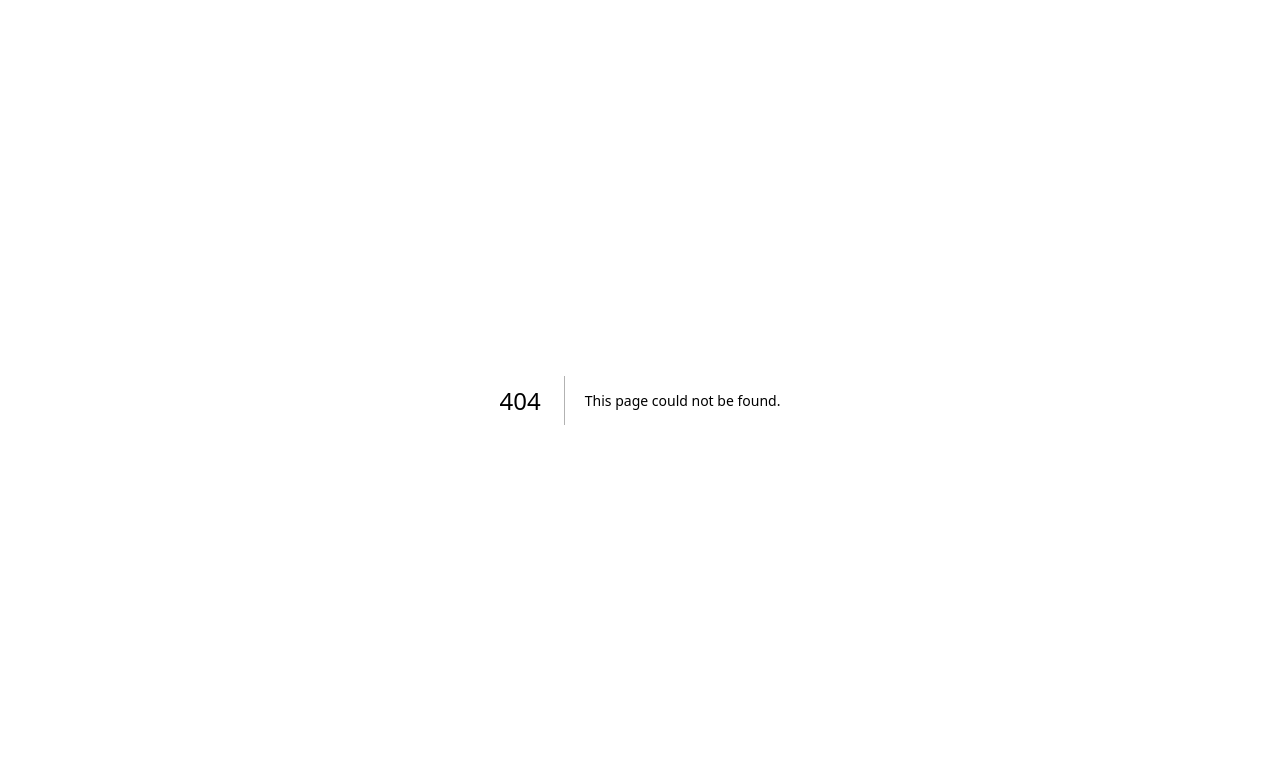
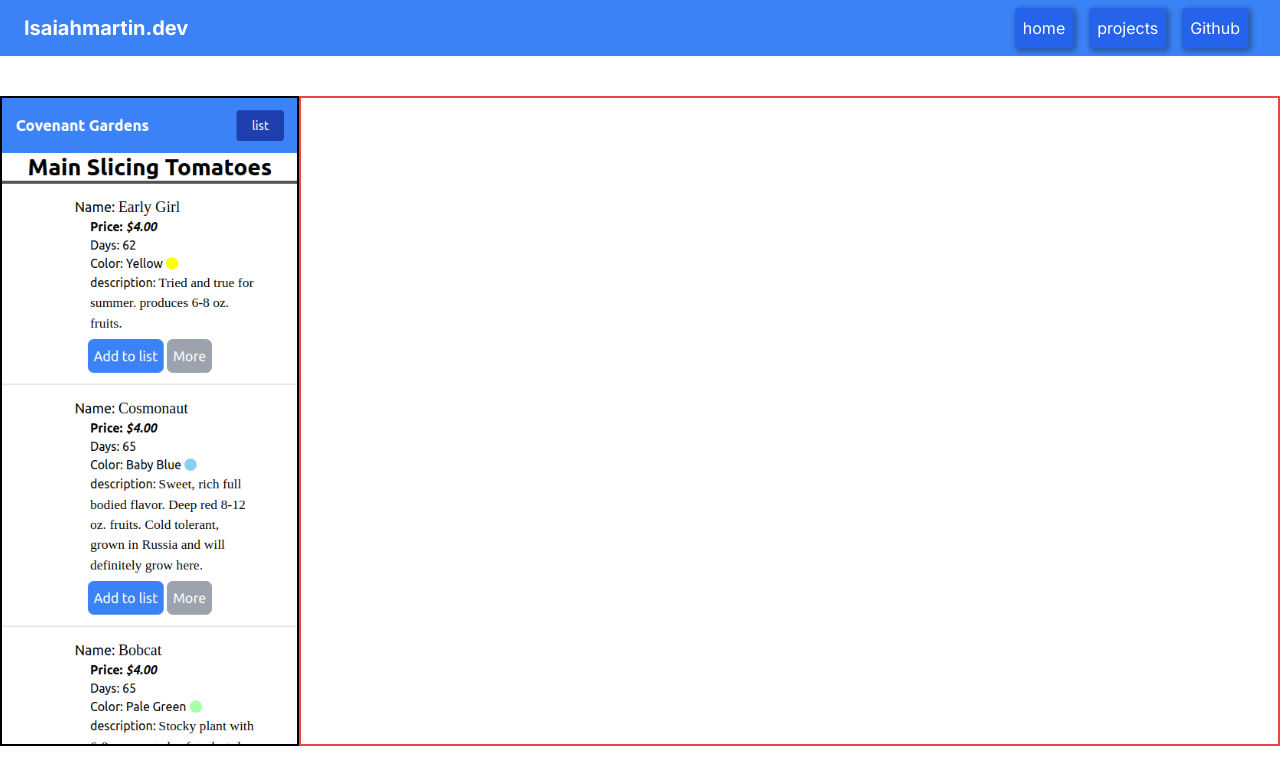
Before and after one commit to isaiahmartin847/Portfolio, a Next.js app in the folder client/: page /project/farm-website in a window 1280 px wide. Before the commit this address had no page. Shown: the top 784 px of the page. Built offline with nearby package versions, Linux system fonts and the light colour scheme.

Commit message:
added the right pages to the projects and added the farm image

```diff
--- /dev/null
+++ b/client/src/app/project/QRcodeGenorator/page.tsx
@@ -0,0 +1,13 @@
+
+
+
+const QRCodeProject = () => {
+    return (
+        <>
+            <h1>this is the qr code page</h1>
+        </>
+    )
+}
+
+
+export default QRCodeProject
--- /dev/null
+++ b/client/src/app/project/farm-website/page.tsx
@@ -0,0 +1,52 @@
+"use client"
+
+import NavBar from "@/app/components/nav"
+import Image from "next/image"
+import { useEffect, useState } from "react"
+
+
+
+const FarmWeb  = () => {
+    const [vh, setVh] = useState<number>(0)
+    const [vw, setVw] = useState<number>(0)
+
+    useEffect(() => {
+        const aspectRatio = 16 / 9; // Example aspect ratio
+        setVh(() => {
+            return Math.floor(window.innerHeight) // Adjusted to use full viewport height
+        })
+        setVw(() => {
+            return Math.floor(window.innerHeight * aspectRatio)
+        })
+    }, [])
+    return (
+        <>
+            <NavBar
+            btn1Text="home"
+            btn1Url="/"
+            btn2Text="projects"
+            btn2Url="/"
+            />
+
+            <div id="parent" className="flex flex-row mt-10">
+
+                <div id="picture div" className="border-2 border-black">
+                    <Image
+                    src="/photos/farmweb.png"
+                    width={vw} // Width calculated based on the aspect ratio
+                    height={vh} // Set height to full viewport height
+                    layout="responsive" // Image will scale both width and height while maintaining aspect ratio
+                    />
+                </div>
+                <div id="text field" className="border-2 border-red-500 w-full
+                ">
+
+                </div>
+
+            </div>
+        </>
+    )
+}
+
+
+export default FarmWeb
--- /dev/null
+++ b/client/src/app/project/personal/page.tsx
@@ -0,0 +1,13 @@
+
+
+
+const PersonalWeb = () => {
+    return (
+        <h1>this is the personal website page</h1>
+    )
+}
+
+
+
+
+export default PersonalWeb
--- a/client/src/app/projects/components/project-componets.tsx
+++ b/client/src/app/projects/components/project-componets.tsx
@@ -3,9 +3,6 @@ import GithubLastUpdate from "@/app/components/github_last_update"
 import Image from "next/image"
 import { useEffect, useState, useRef } from "react"
 
-// import { ImInsertTemplate } from "react-icons/im"
-// import { LiaCoinsSolid } from "react-icons/lia"
-// import { IoLogoJavascript } from "react-icons/io5";
 
 
 
```
